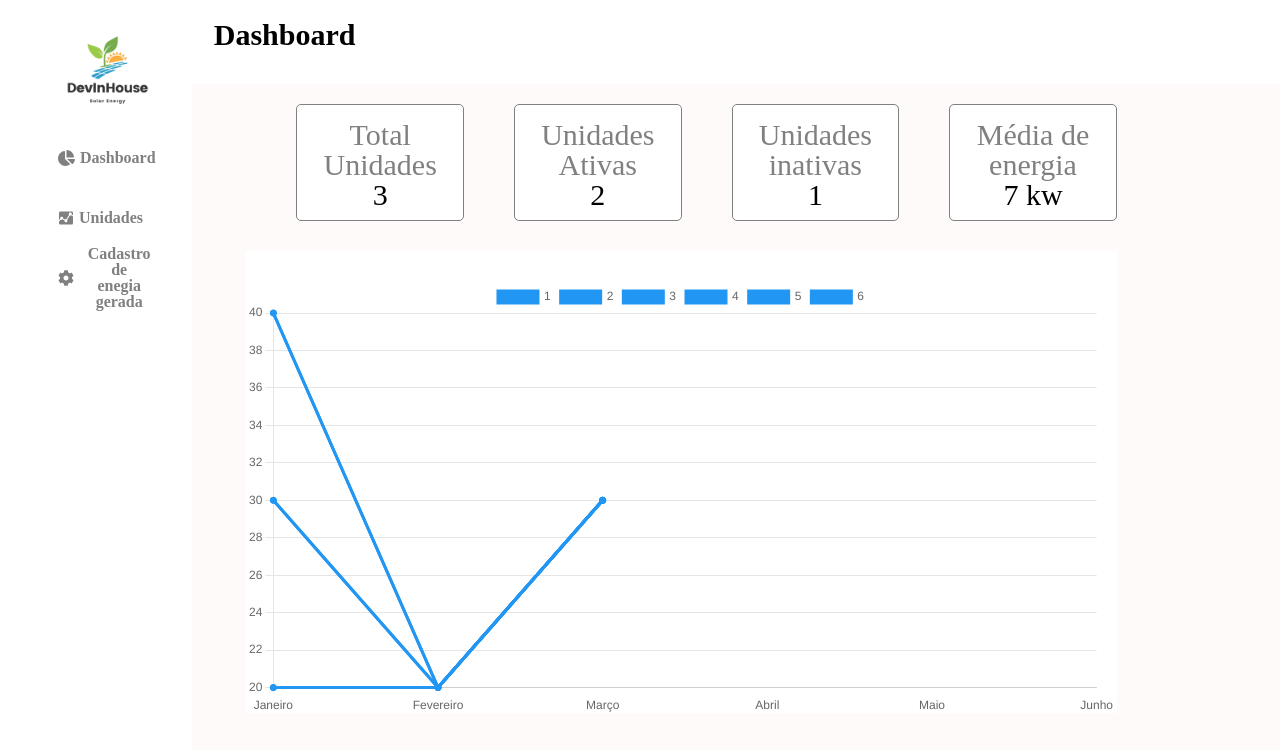
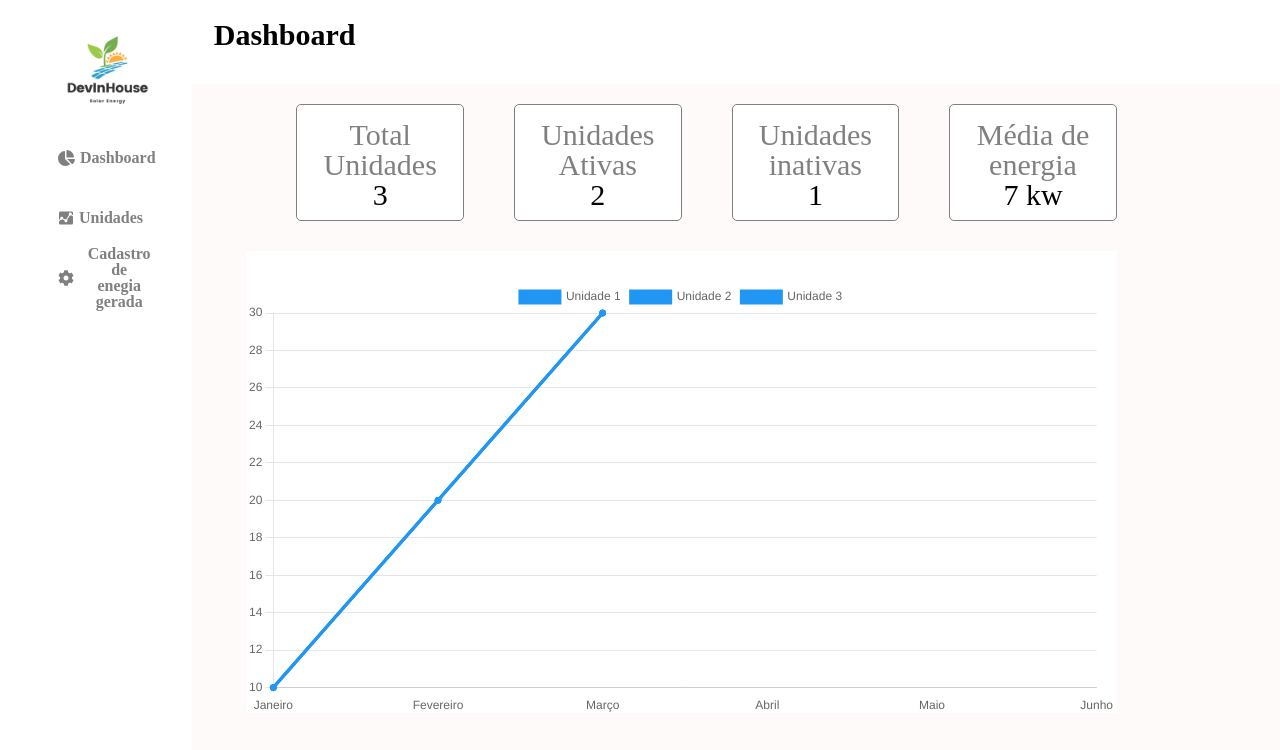
Before and after one commit to alexborgessjc/modulo_1_projeto_avaliativo_2, a React (Create React App) app: page /dashboard in a window 1280 px wide. Shown: the top 750 px of the page. Built offline with nearby package versions, Linux system fonts and the light colour scheme; data requests are answered from the project's data file.

Commit message:
Envio 13 do projeto - Fazendo o gráfico funcionar

```diff
--- a/src/components/Grafico/index.js
+++ b/src/components/Grafico/index.js
@@ -25,6 +25,7 @@ export default function Chart({ labels, dataPlot}){
   );
 
   const [geracao, setGeracao] = useState([]);
+  const [unidade, setUnidade] = useState([]);
 
   useEffect(() => {
     async function getGeracao() {
@@ -35,21 +36,14 @@ export default function Chart({ labels, dataPlot}){
     getGeracao();
   }, []);
 
-  const obj =
-  geracao.map((geracao) =>{
-    return(
-      {
-        label: geracao.id,
-        data: [geracao.gerado,20,30], //tratar o dado
-        borderColor: '#2196f3',
-        backgroundColor: '#2196f3',
-      }
-    )
-
+  useEffect(() => {
+    async function getUnidade() {
+      axios
+        .get(`http://localhost:3333/unidades`)
+        .then((resp) => setUnidade(resp.data))
     }
-  )
-
-  const obj2 = JSON.parse(JSON.stringify(obj));
+    getUnidade();
+  }, []);
 
   const options = {
     responsive: true,
@@ -73,10 +67,29 @@ export default function Chart({ labels, dataPlot}){
     },
 };
 
+const obj =
+  unidade.map((unidade) =>{
+    const geracao2 =
+      geracao.filter((value) => value.idUnidade === unidade.id)
+
+  console.log(geracao2);
+    return(
+
+      {
+
+        label: unidade.apelido,
+        data: [10,20,30], //tratar o dado
+        borderColor: '#2196f3',
+        backgroundColor: '#2196f3',
+      }
+    )}
+  )
+
+  const obj2 = JSON.parse(JSON.stringify(obj));
+
 const data = {
   labels:['Janeiro', 'Fevereiro','Março', 'Abril', 'Maio', 'Junho'],
-  datasets:obj2,
-};
+  datasets:obj2};
 
   return <Line options={options} data={data}/>;
 }
--- a/src/pages/LancamentoDeGeracao/index.js
+++ b/src/pages/LancamentoDeGeracao/index.js
@@ -1,6 +1,5 @@
 import Select from '../../components/Select';
 import Menu from '../../components/Menu';
-import {toast} from 'react-toastify';
 import axios from "axios";
 import React,{ useState, useEffect } from 'react';
 import {Form, Input, InputDiv, ListaUnidadeDiv, TelaDiv, MenuDiv, Title, Tablelist, DivButtonNew, ButtonNew, Background} from './styles';
```
